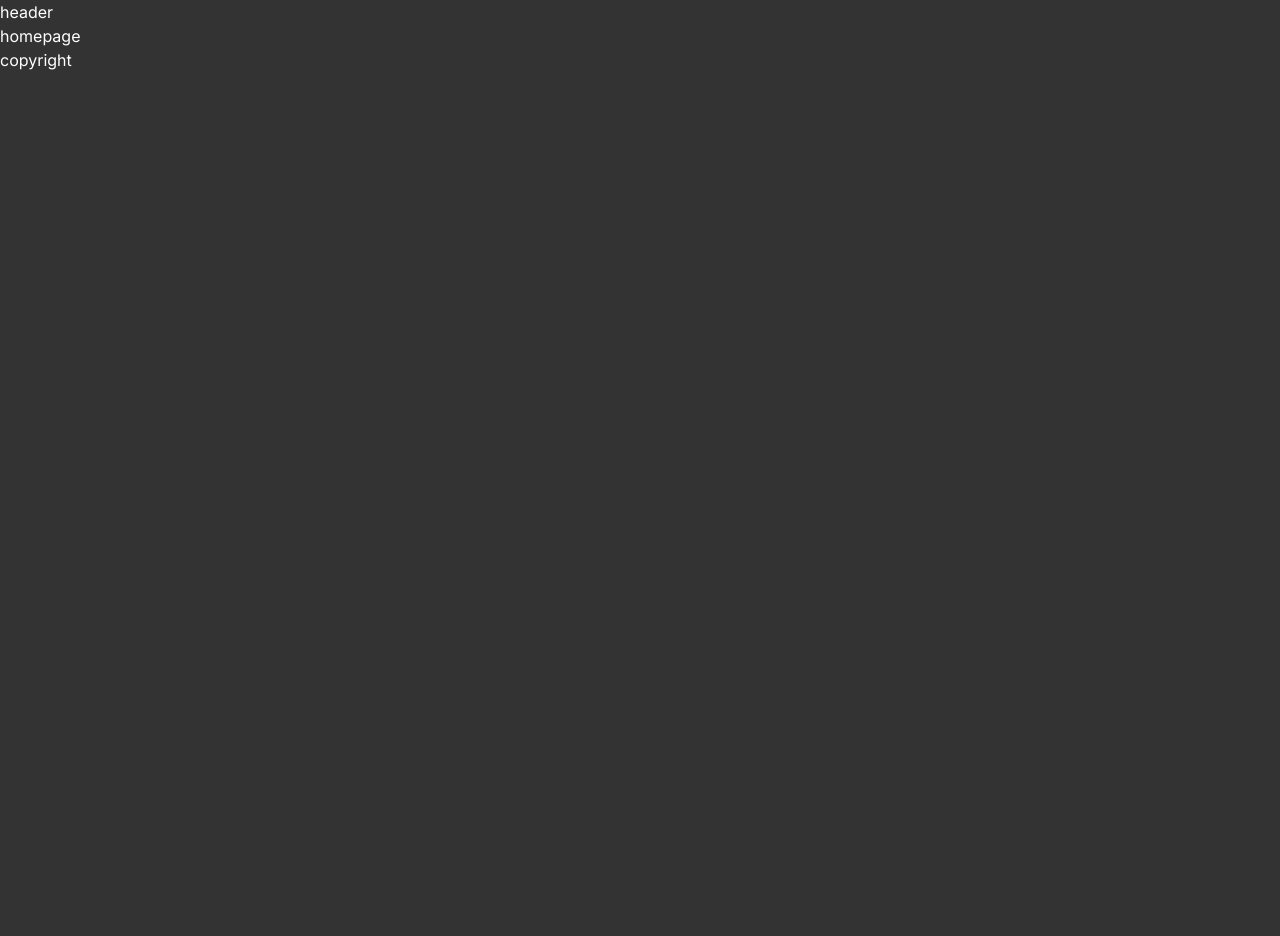
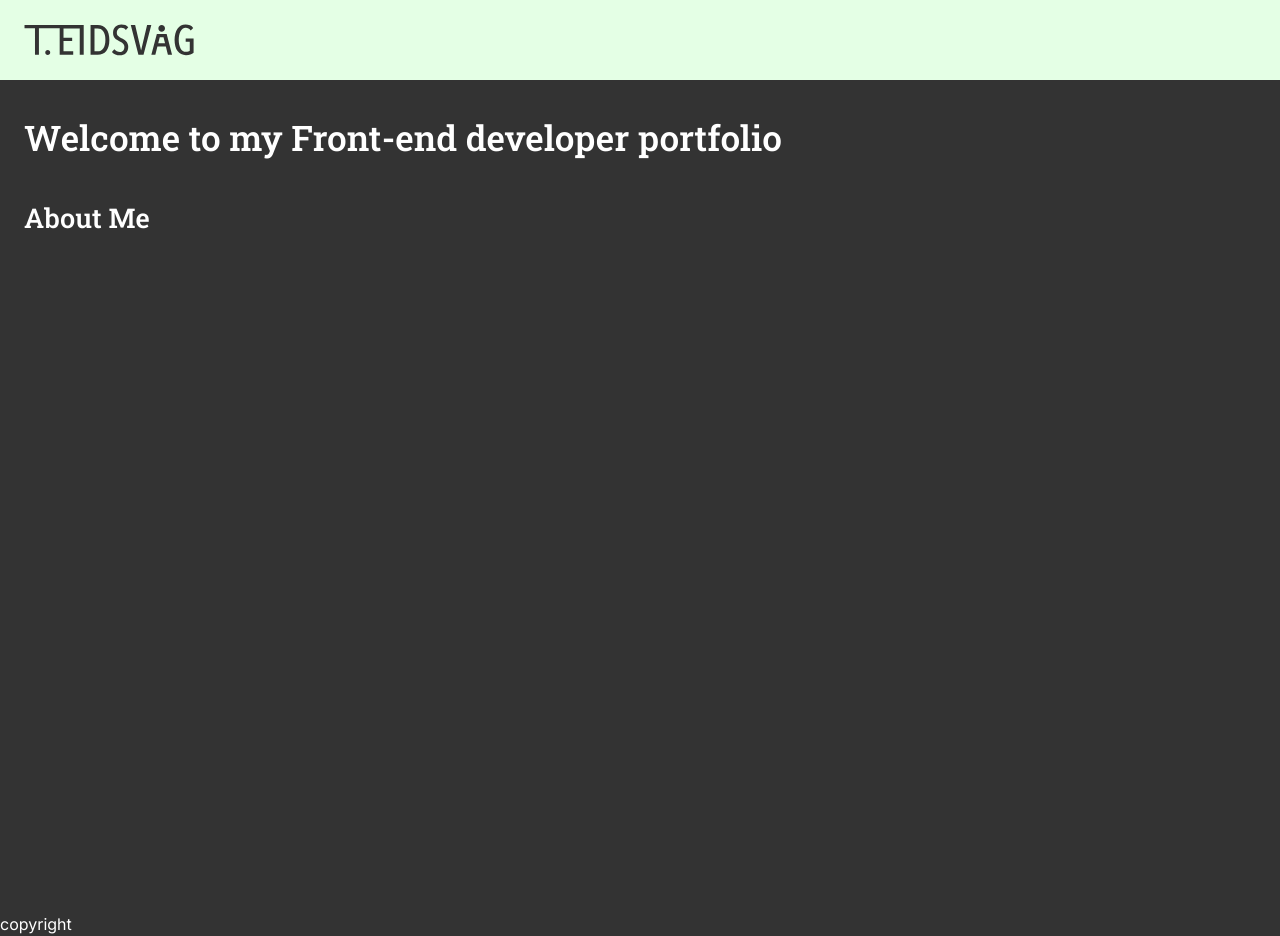
Before and after one commit to toratapp/teidsvag-portfolio, a React (Vite) app: page /#/ in a window 1280 px wide. Before the commit the page ends 800 px from the top, so only its background shows below. Built offline with nearby package versions, Linux system fonts and the light colour scheme.

Commit message:
Adds header and begins work on main section

```diff
--- a/src/App.css
+++ b/src/App.css
@@ -0,0 +1,25 @@
+body {
+  margin: 0;
+}
+
+.wrapper {
+  box-sizing: border-box;
+  min-height: 100vh;
+  display: grid;
+  grid-template-rows: auto 1fr auto;
+}
+
+h1, h2, h3 {
+  font-family: "Roboto Slab", Georgia, serif;
+  font-optical-sizing: auto;
+  font-weight: 550 !important;
+  font-style: normal;
+}
+
+h1 {
+  font-size: 2.2rem !important;
+}
+
+h2 {
+  font-size: 1.7rem !important;
+}
--- a/src/components/common/layout/Header/index.jsx
+++ b/src/components/common/layout/Header/index.jsx
@@ -1,6 +1,13 @@
+import { Link } from "react-router-dom";
+import Logo from '/logo.svg';
+
 function Header() {
   return (
-    <p>header</p>
+    <div className="bg-primary h-20 fixed w-full">
+      <Link to="/">
+        <img src={Logo} className="h-8 ml-6 mt-6" alt="Logo" />
+      </Link>
+    </div>
    );
 }
 
--- /dev/null
+++ b/src/components/homePageContent/AboutMe.jsx
@@ -0,0 +1,12 @@
+function AboutMe() {
+  return (
+    <section className="about-me-section ml-6">
+      <h2 className="mt-8">About Me</h2>
+      <div className="about-me__image-and-text">
+
+      </div>
+    </section>
+   );
+}
+
+export default AboutMe;
--- /dev/null
+++ b/src/components/homePageContent/Welcome.jsx
@@ -0,0 +1,5 @@
+function Welcome() {
+  return <h1 className="ml-6 mr-6">Welcome to my Front-end developer portfolio</h1>;
+}
+
+export default Welcome;
--- a/src/components/pages/HomePage.jsx
+++ b/src/components/pages/HomePage.jsx
@@ -1,6 +1,12 @@
+import AboutMe from "../homePageContent/AboutMe";
+import Welcome from "../homePageContent/Welcome";
+
 function HomePage() {
   return (
-    <p>homepage</p>
+    <div className="mt-28 min-h-screen">
+      <Welcome />
+      <AboutMe />
+    </div>
   );
 }
 
--- a/src/index.css
+++ b/src/index.css
@@ -12,14 +12,3 @@
   color: #FFFFFF;
   background-color: #333333;
 }
-
-body {
-  margin: 0;
-}
-
-h1, h2, h3 {
-  font-family: "Roboto Slab", Georgia, serif;
-  font-optical-sizing: auto;
-  font-weight: 550;
-  font-style: normal;
-}
--- a/tailwind.config.js
+++ b/tailwind.config.js
@@ -8,6 +8,9 @@ module.exports = {
     fontFamily: {
       "sans": ["Inter", "Helvetica", "Arial", "sans-serif"],
     },
+    colors: {
+      "primary": "#E4FFE5",
+    },
     extend: {},
   },
   plugins: [],
```
Also changed, not shown: src/assets/tora.jpg (added).
